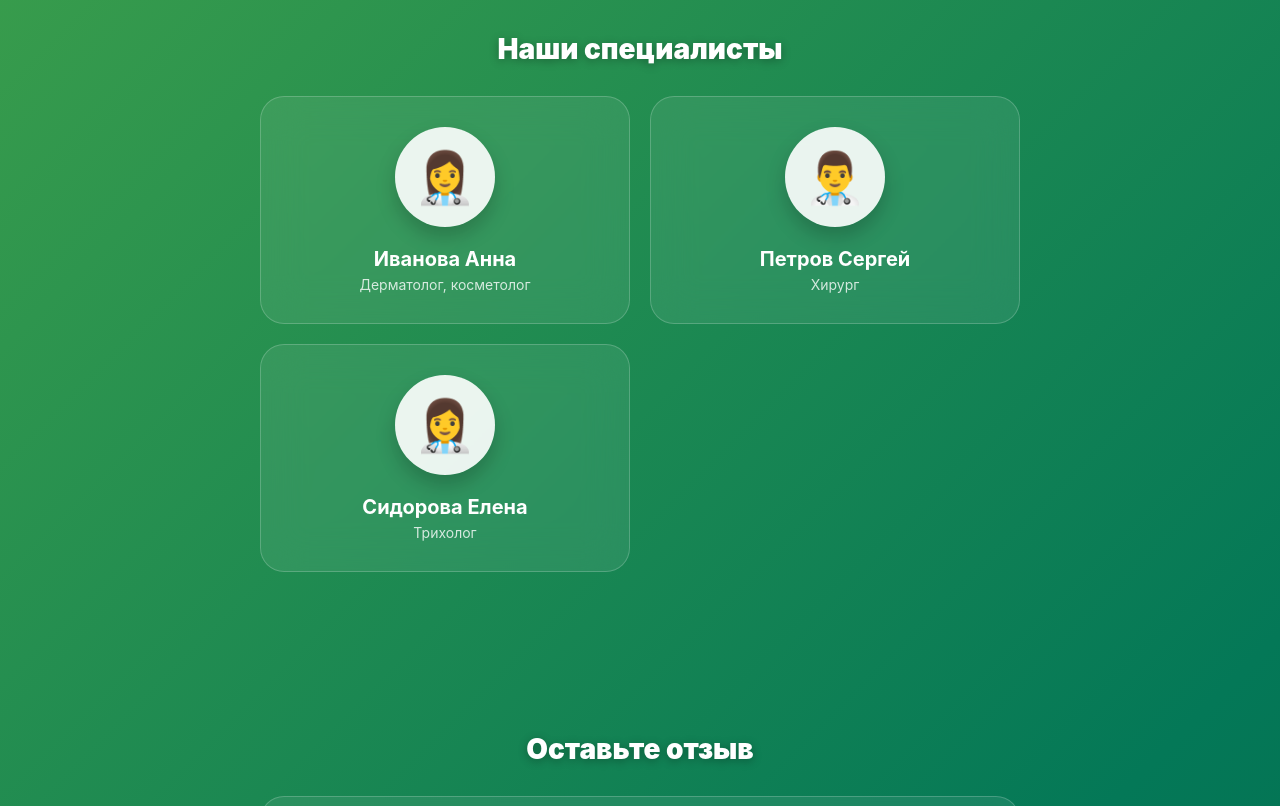
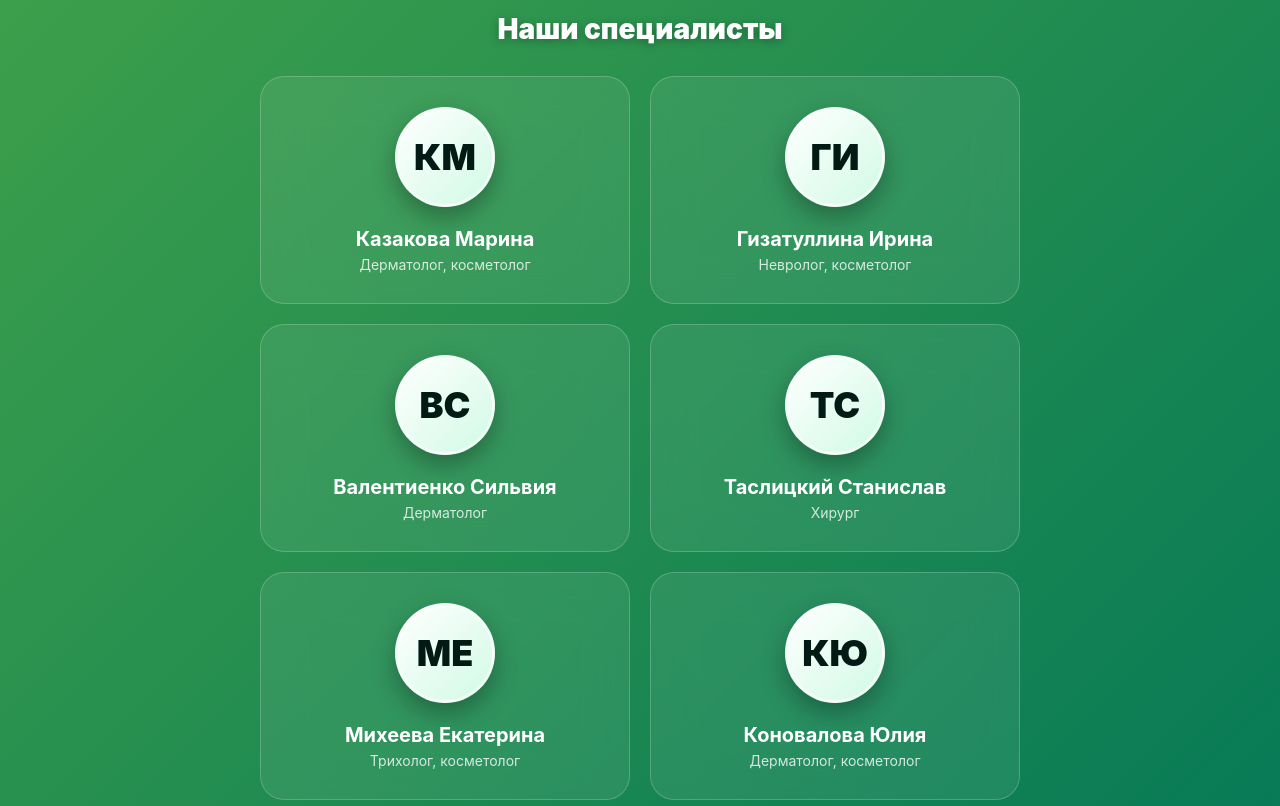
Before and after one commit to Murat1486/Skinmedical--, a plain HTML site: page index.html in a window 1280 px wide. Shown: the part 1640-2446 px from the top of the page. Drawn offline with Linux system fonts and the light colour scheme.

Commit message:
Update index.html

```diff
--- a/index.html
+++ b/index.html
@@ -1,4 +1,3 @@
-html
 <!DOCTYPE html>
 <html lang="ru">
 <head>
@@ -225,19 +224,26 @@ html
             border-radius: 24px;
             padding: 30px 20px;
             text-align: center;
+            display: flex;
+            flex-direction: column;
+            align-items: center;
         }
 
-        .doctor-photo {
+        /* Стильная заглушка вместо фото */
+        .doctor-avatar {
             width: 100px;
             height: 100px;
-            background: rgba(255,255,255,0.9);
+            background: linear-gradient(135deg, #ffffff, #d1fae5);
             border-radius: 50%;
             margin: 0 auto 20px;
             display: flex;
             justify-content: center;
             align-items: center;
-            font-size: 50px;
-            box-shadow: 0 10px 20px rgba(0,0,0,0.2);
+            font-size: 36px;
+            font-weight: 900;
+            color: var(--bg-dark);
+            box-shadow: 0 10px 25px rgba(0,0,0,0.3);
+            border: 3px solid rgba(255,255,255,0.5);
         }
 
         .doctor-card h3 {
@@ -290,8 +296,15 @@ html
 
         .contact-section p {
             font-size: 18px;
+            margin-bottom: 20px;
+            opacity: 0.9;
+        }
+
+        .address {
+            font-size: 16px;
+            opacity: 0.8;
             margin-bottom: 30px;
-            opacity: 0.9;
+            display: block;
         }
 
         /* --- ПОДВАЛ --- */
@@ -358,19 +371,34 @@ html
         <h2 class="section-title fade-up">Наши специалисты</h2>
         <div class="doctors-grid">
             <div class="doctor-card fade-up delay-1">
-                <div class="doctor-photo">👩‍⚕️</div>
-                <h3>Иванова Анна</h3>
+                <div class="doctor-avatar">КМ</div>
+                <h3>Казакова Марина</h3>
                 <p>Дерматолог, косметолог</p>
             </div>
             <div class="doctor-card fade-up delay-2">
-                <div class="doctor-photo">👨‍⚕️</div>
-                <h3>Петров Сергей</h3>
+                <div class="doctor-avatar">ГИ</div>
+                <h3>Гизатуллина Ирина</h3>
+                <p>Невролог, косметолог</p>
+            </div>
+            <div class="doctor-card fade-up delay-3">
+                <div class="doctor-avatar">ВС</div>
+                <h3>Валентиенко Сильвия</h3>
+                <p>Дерматолог</p>
+            </div>
+            <div class="doctor-card fade-up delay-4">
+                <div class="doctor-avatar">ТС</div>
+                <h3>Таслицкий Станислав</h3>
                 <p>Хирург</p>
             </div>
-            <div class="doctor-card fade-up delay-3">
-                <div class="doctor-photo">👩‍⚕️</div>
-                <h3>Сидорова Елена</h3>
-                <p>Трихолог</p>
+            <div class="doctor-card fade-up delay-1">
+                <div class="doctor-avatar">МЕ</div>
+                <h3>Михеева Екатерина</h3>
+                <p>Трихолог, косметолог</p>
+            </div>
+            <div class="doctor-card fade-up delay-2">
+                <div class="doctor-avatar">КЮ</div>
+                <h3>Коновалова Юлия</h3>
+                <p>Дерматолог, косметолог</p>
             </div>
         </div>
     </section>
@@ -385,8 +413,9 @@ html
 
     <section id="contact" class="section contact-section">
         <h2 class="section-title fade-up">Записаться на прием</h2>
-        <p class="fade-up delay-1">Позвоните нам или напишите в мессенджер:</p>
-        <a href="tel:+70000000000" class="btn-primary fade-up delay-2">Позвонить</a>
+        <p class="fade-up delay-1">Позвоните нам для записи:</p>
+        <span class="address fade-up delay-2">г. Сургут, ул. 30 лет Победы, 62</span>
+        <a href="tel:+79990000000" class="btn-primary fade-up delay-3">Позвонить</a>
     </section>
 
     <footer>
@@ -394,6 +423,7 @@ html
     </footer>
 
     <script>
+        // --- ГЕНЕРАТОР ОТЗЫВОВ ---
         const openings = [
             "Шла на чистку с опаской, кожа капризная", "Ходил на лазер, думал будет жесть", "Пришла к дерматологу с сыпью, замучилась", "Пилинг спины это спасение", "Иглоукалывание это что-то",
             "Сделала биоревитализацию, кожа была как пергамент", "Привела маму к косметологу, ей 60", "Удалял папиллому на шее", "Ходила на трихолога, волосы лезли клочьями", "Пошла на пилинг, хотела убрать пятна",
@@ -450,6 +480,7 @@ html
             });
         }
 
+        // --- АНИМАЦИЯ ПРИ СКРОЛЛЕ ---
         const observer = new IntersectionObserver((entries) => {
             entries.forEach(entry => {
                 if (entry.isIntersecting) {
```
